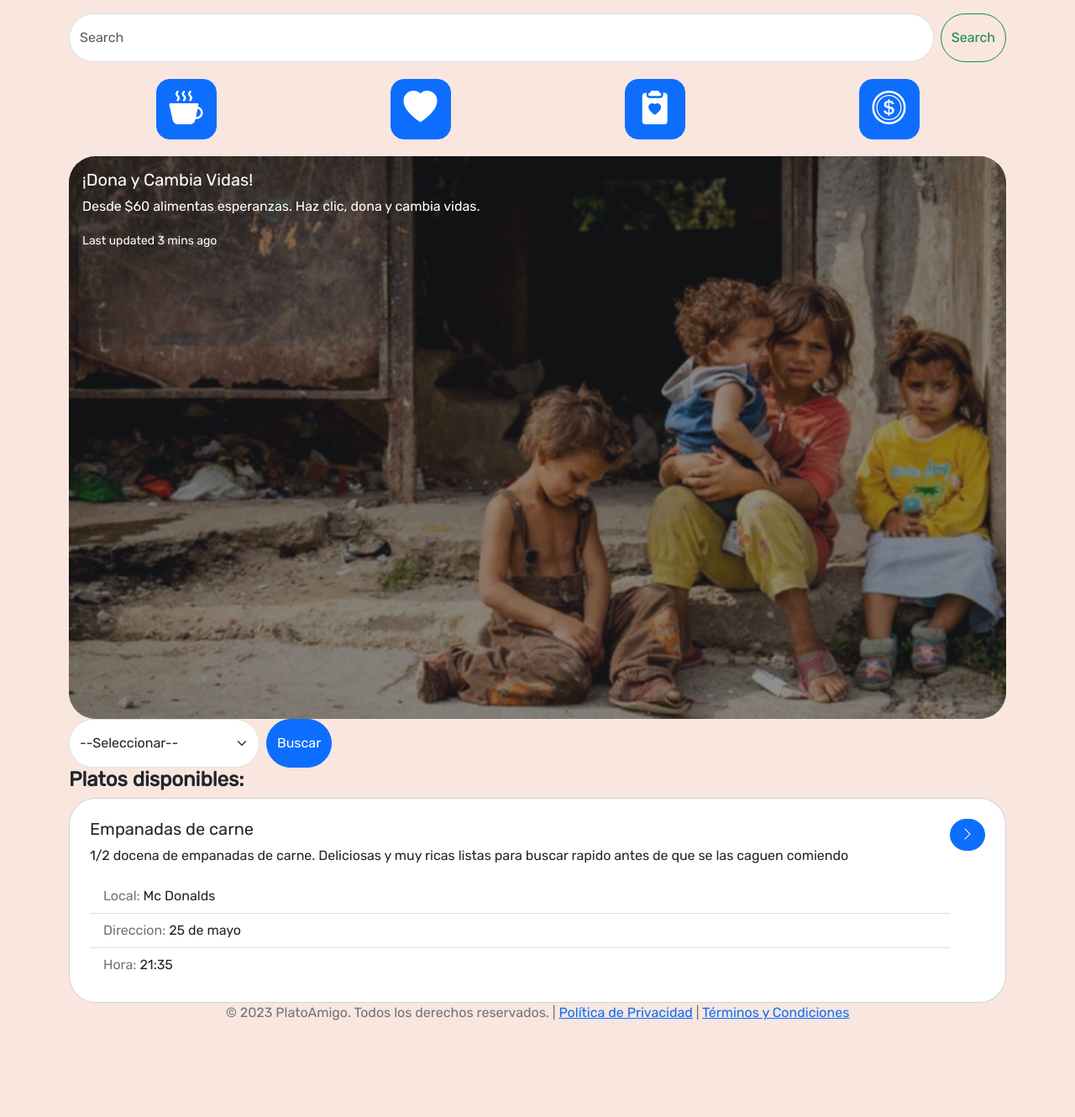
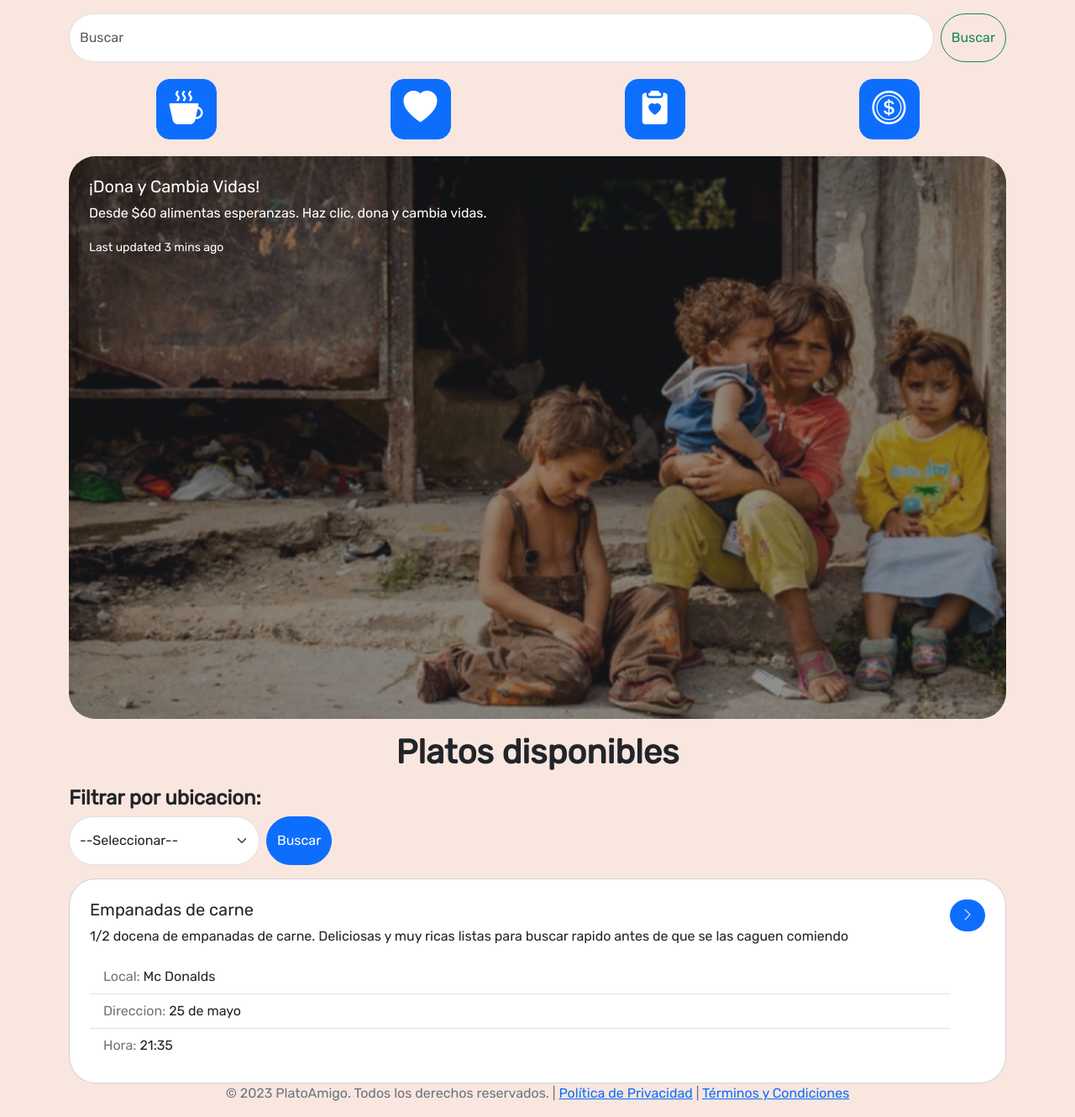
Before and after one commit to teoMunoz99/PlatoAmigo, a PHP site: page /php/publicaciones.php in a window 1280 px wide. Shown: the part 72-1402 px from the top of the page at 84% size. Before the commit the page ends 1287 px from the top, so only its background shows below. Run offline with PHP 8.4, Linux system fonts and the light colour scheme.

Commit message:
agregue padding al banner de publicaciones y cambie los titulos de esa pag

```diff
--- a/php/publicaciones.php
+++ b/php/publicaciones.php
@@ -13,9 +13,8 @@ require_once 'encabezado.php';
         <!--Buscador-->
         <section class='mt-3'>
             <form class="d-flex" role="search">
-                <input class="form-control me-2 rounded-pill py-3" type="search" placeholder="Search"
-                    aria-label="Search">
-                <button class="btn btn-outline-success  rounded-pill" type="submit">Search</button>
+                <input class="form-control me-2 rounded-pill py-3" type="search" placeholder="Buscar" aria-label="Search">
+                <button class="btn btn-outline-success  rounded-pill" type="submit">Buscar</button>
             </form>
         </section>
         <!--Botones principales-->
@@ -30,11 +29,9 @@ require_once 'encabezado.php';
             <div id="carouselExampleSlidesOnly" class="carousel slide carousel-fade" data-bs-ride="carousel">
                 <div class="carousel-inner">
                     <div class="carousel-item active">
-                        <!--<img src="../img/bannerPublicaciones/pobreza_infantil.jpg" class="d-block w-100 rounded-5 img-fluid" alt="...">-->
                         <div class="card text-bg-dark rounded-5 border-0">
-                            <img src="../img/bannerPublicaciones/pobreza_infantil.jpg"
-                                class="card-img img-fluid rounded-5 opacity-50" alt="...">
-                            <div class="card-img-overlay">
+                            <img src="../img/bannerPublicaciones/pobreza_infantil.jpg" class="card-img img-fluid rounded-5 opacity-50" alt="...">
+                            <div class="card-img-overlay p-4">
                                 <h5 class="card-title">¡Dona y Cambia Vidas!</h5>
                                 <p class="card-text">Desde $60 alimentas esperanzas. Haz clic, dona y cambia vidas.</p>
                                 <p class="card-text"><small>Last updated 3 mins ago</small></p>
@@ -43,9 +40,8 @@ require_once 'encabezado.php';
                     </div>
                     <div class="carousel-item">
                         <div class="card text-bg-dark rounded-5 border-0">
-                            <img src="../img/bannerPublicaciones/hombre-calle.jpg" class="card-img img-fluid rounded-5  opacity-50"
-                                alt="...">
-                            <div class="card-img-overlay">
+                            <img src="../img/bannerPublicaciones/hombre-calle.jpg" class="card-img img-fluid rounded-5  opacity-50" alt="...">
+                            <div class="card-img-overlay p-4">
                                 <h5 class="card-title">Un Bocado, Un Gesto</h5>
                                 <p class="card-text">Cada bocado cuenta. Haz clic para unirte y
                                     hacer pequeñas acciones con grandes impactos.</p>
@@ -55,9 +51,8 @@ require_once 'encabezado.php';
                     </div>
                     <div class="carousel-item">
                         <div class="card text-bg-dark rounded-5 border-0">
-                            <img src="../img/bannerPublicaciones/hombre-basura.jpg" class="card-img img-fluid rounded-5 opacity-50"
-                                alt="...">
-                            <div class="card-img-overlay">
+                            <img src="../img/bannerPublicaciones/hombre-basura.jpg" class="card-img img-fluid rounded-5 opacity-50" alt="...">
+                            <div class="card-img-overlay p-4">
                                 <h5 class="card-title">Platos que Nutren Sueños</h5>
                                 <p class="card-text">Convierte un plato en un sueño cumplido.
                                     Únete a nosotros y ayuda a alimentar el futuro.</p>
@@ -68,13 +63,14 @@ require_once 'encabezado.php';
                 </div>
             </div>
         </section>
+        <h2 class='text-center fs-1 fw-bold mt-3'>Platos disponibles</h2>
         <!--Seleccionar region-->
-        <section>
+        <section class='mt-3'>
+            <h4 class="fw-bold">Filtrar por ubicacion:</h4>
             <form class="d-flex" action="" method="post">
                 <fieldset>
                     <div class="me-2">
-                        <select class="form-select rounded-pill py-3" id="ubi" name="zona"
-                            aria-label="Default select example">
+                        <select class="form-select rounded-pill py-3" id="ubi" name="zona" aria-label="Default select example">
                             <option selected>--Seleccionar--</option>
                             <option value="1">San Miguel de Tucumán</option>
                             <option value="2">Yerba Buena</option>
@@ -85,8 +81,7 @@ require_once 'encabezado.php';
                 <button type="submit" class="btn btn-primary rounded-pill">Buscar</button>
             </form>
         </section>
-        <section class=''>
-            <h4 class="fw-bold">Platos disponibles:</h4>
+        <section class='mt-3'>
             <!--Publicaciones-->
             <section>
                 <article class="card rounded-5 p-2">
```
